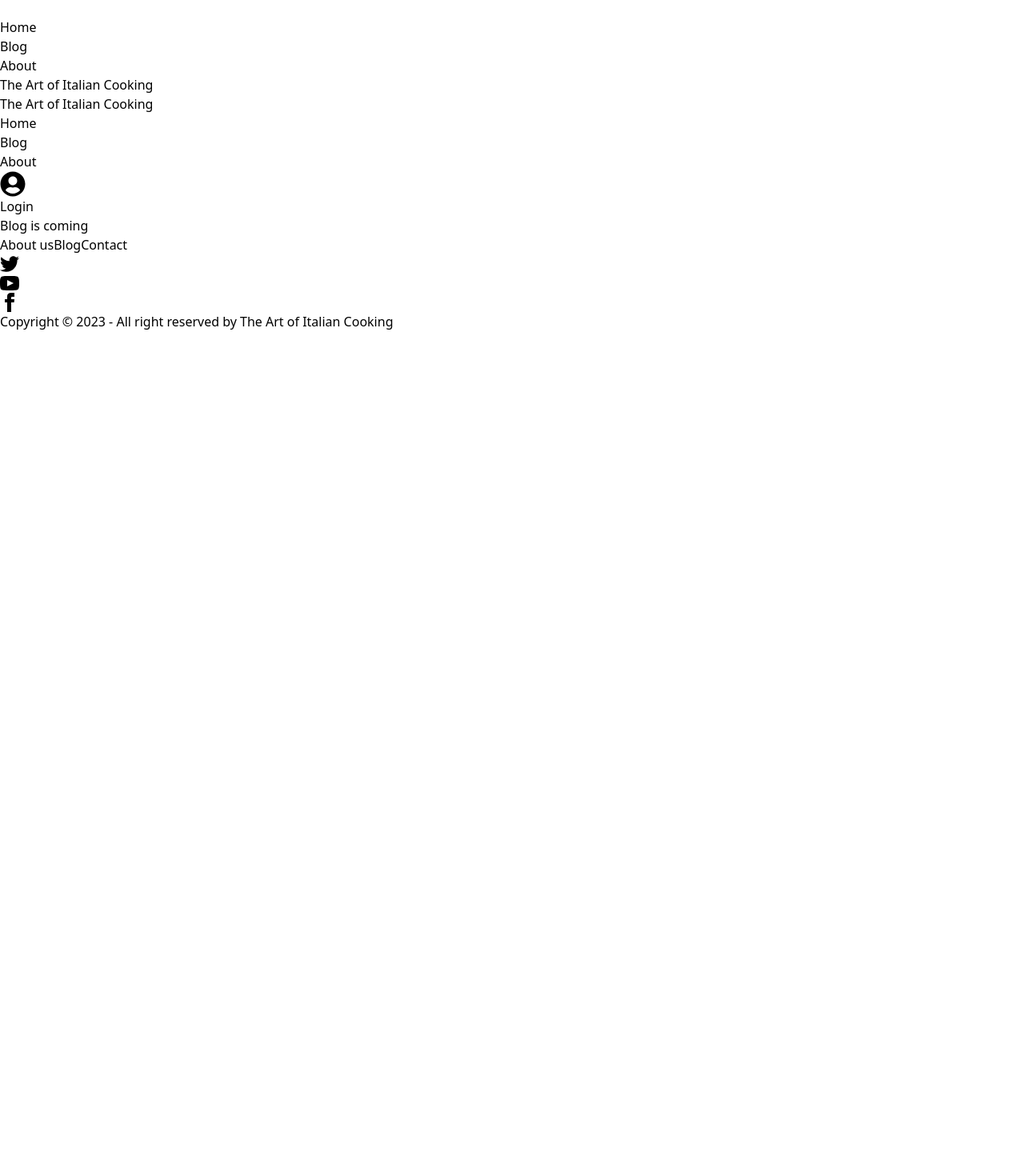
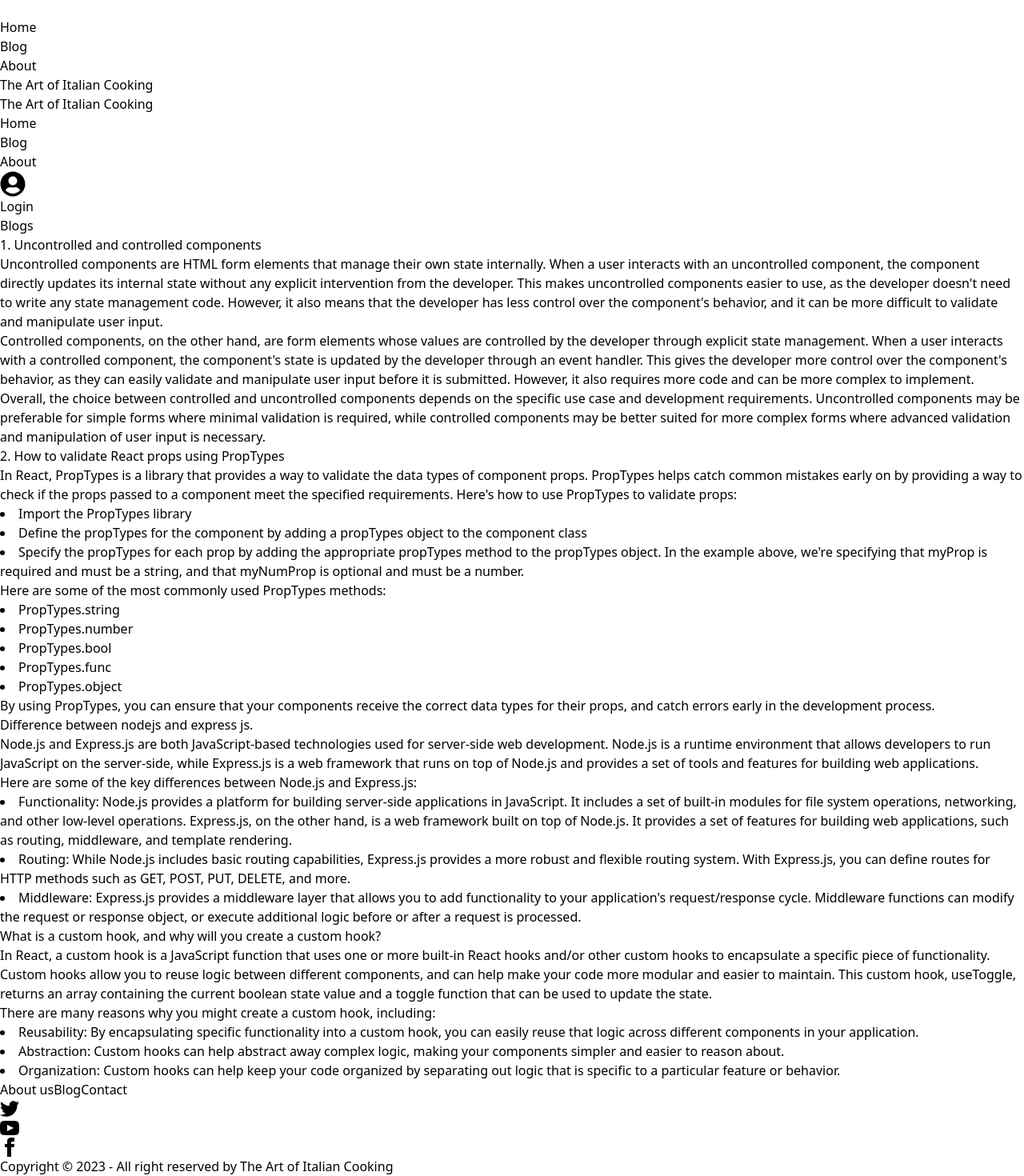
Before and after one commit to Mridul1x/The-Art-of-Italian-Chief, a React (Vite) app: page /blog in a window 1280 px wide. Shown: the part 1258-2728 px from the top of the page at 80% size. Before the commit the page ends 1672 px from the top, so only its background shows below. Built offline with nearby package versions, Linux system fonts and the light colour scheme; no server answers.

Commit message:
Added Blog Page

```diff
--- a/src/chefSection/ChefCards/ChefCards.jsx
+++ b/src/chefSection/ChefCards/ChefCards.jsx
@@ -4,7 +4,6 @@ import ChefDetails from "../ChefDetails/ChefDetails";
 
 const ChefCards = () => {
   const chefs = useLoaderData();
-  console.log(chefs);
   return (
     <div className="mt-28 ">
       <div className="lg:w-1/2 lg:mx-auto text-center mx-8">
--- a/src/component/Blog/Blog.jsx
+++ b/src/component/Blog/Blog.jsx
@@ -1,10 +1,133 @@
 import React from "react";
-
 
 const Blog = () => {
   return (
     <div>
-      <h2>Blog is coming</h2>
+      <h1 className="text-2xl mt-6 text-center font-bold">Blogs</h1>
+      <div className="mx-12 text-justify">
+        <h1 className="mt-6 mb-2 text-xl font-semibold">
+          1. Uncontrolled and controlled components
+        </h1>
+        <p>
+          Uncontrolled components are HTML form elements that manage their own
+          state internally. When a user interacts with an uncontrolled
+          component, the component directly updates its internal state without
+          any explicit intervention from the developer. This makes uncontrolled
+          components easier to use, as the developer doesn't need to write any
+          state management code. However, it also means that the developer has
+          less control over the component's behavior, and it can be more
+          difficult to validate and manipulate user input.
+        </p>
+        <p className="my-2">
+          Controlled components, on the other hand, are form elements whose
+          values are controlled by the developer through explicit state
+          management. When a user interacts with a controlled component, the
+          component's state is updated by the developer through an event
+          handler. This gives the developer more control over the component's
+          behavior, as they can easily validate and manipulate user input before
+          it is submitted. However, it also requires more code and can be more
+          complex to implement.
+        </p>
+        <p>
+          Overall, the choice between controlled and uncontrolled components
+          depends on the specific use case and development requirements.
+          Uncontrolled components may be preferable for simple forms where
+          minimal validation is required, while controlled components may be
+          better suited for more complex forms where advanced validation and
+          manipulation of user input is necessary.
+        </p>
+        <h1 className="my-2 text-xl font-semibold">
+          2. How to validate React props using PropTypes
+        </h1>
+        <p>
+          In React, PropTypes is a library that provides a way to validate the
+          data types of component props. PropTypes helps catch common mistakes
+          early on by providing a way to check if the props passed to a
+          component meet the specified requirements. Here's how to use PropTypes
+          to validate props:
+          <li>Import the PropTypes library</li>
+          <li>
+            Define the propTypes for the component by adding a propTypes object
+            to the component class
+          </li>
+          <li>
+            Specify the propTypes for each prop by adding the appropriate
+            propTypes method to the propTypes object. In the example above,
+            we're specifying that myProp is required and must be a string, and
+            that myNumProp is optional and must be a number.
+          </li>
+          Here are some of the most commonly used PropTypes methods:
+          <li>PropTypes.string</li>
+          <li>PropTypes.number</li>
+          <li>PropTypes.bool</li>
+          <li>PropTypes.func</li>
+          <li>PropTypes.object</li>
+          By using PropTypes, you can ensure that your components receive the
+          correct data types for their props, and catch errors early in the
+          development process.
+        </p>
+        <h1 className="my-2 text-xl font-semibold">
+          Difference between nodejs and express js.
+        </h1>
+        <p>
+          Node.js and Express.js are both JavaScript-based technologies used for
+          server-side web development. Node.js is a runtime environment that
+          allows developers to run JavaScript on the server-side, while
+          Express.js is a web framework that runs on top of Node.js and provides
+          a set of tools and features for building web applications.
+          <br />
+          Here are some of the key differences between Node.js and Express.js:
+          <li>
+            Functionality: Node.js provides a platform for building server-side
+            applications in JavaScript. It includes a set of built-in modules
+            for file system operations, networking, and other low-level
+            operations. Express.js, on the other hand, is a web framework built
+            on top of Node.js. It provides a set of features for building web
+            applications, such as routing, middleware, and template rendering.
+          </li>
+          <li>
+            Routing: While Node.js includes basic routing capabilities,
+            Express.js provides a more robust and flexible routing system. With
+            Express.js, you can define routes for HTTP methods such as GET,
+            POST, PUT, DELETE, and more.
+          </li>
+          <li>
+            Middleware: Express.js provides a middleware layer that allows you
+            to add functionality to your application's request/response cycle.
+            Middleware functions can modify the request or response object, or
+            execute additional logic before or after a request is processed.
+          </li>
+        </p>
+        <h1 className="my-2 text-xl font-semibold">
+          What is a custom hook, and why will you create a custom hook?
+        </h1>
+        <p>
+          In React, a custom hook is a JavaScript function that uses one or more
+          built-in React hooks and/or other custom hooks to encapsulate a
+          specific piece of functionality. Custom hooks allow you to reuse logic
+          between different components, and can help make your code more modular
+          and easier to maintain. This custom hook, useToggle, returns an array
+          containing the current boolean state value and a toggle function that
+          can be used to update the state.
+        </p>
+        <p className="mt-1">
+          There are many reasons why you might create a custom hook, including:
+        </p>
+        <li>
+          Reusability: By encapsulating specific functionality into a custom
+          hook, you can easily reuse that logic across different components in
+          your application.
+        </li>
+        <li>
+          Abstraction: Custom hooks can help abstract away complex logic, making
+          your components simpler and easier to reason about.
+        </li>
+        <li>
+          Organization: Custom hooks can help keep your code organized by
+          separating out logic that is specific to a particular feature or
+          behavior.
+        </li>
+      </div>
     </div>
   );
 };
--- a/src/component/Login/Login.jsx
+++ b/src/component/Login/Login.jsx
@@ -19,7 +19,6 @@ const Login = () => {
     const form = event.target;
     const email = form.email.value;
     const password = form.password.value;
-    console.log(email, password);
 
     form.reset();
     setSuccess("");
--- a/src/component/Register/Register.jsx
+++ b/src/component/Register/Register.jsx
@@ -1,19 +1,25 @@
 import React, { useContext, useState } from "react";
 import { Link } from "react-router-dom";
 import { AuthContext } from "../../provider/AuthProvider";
+import app from "../../utilities/firebase.config";
+import { getAuth, updateProfile } from "firebase/auth";
 
 const Register = () => {
   const { createUser } = useContext(AuthContext);
+  const auth = getAuth(app);
   const [error, setError] = useState("");
+  const [success, setSuccess] = useState("");
   const handleButton = (event) => {
     event.preventDefault();
     const form = event.target;
     const email = form.email.value;
     const password = form.password.value;
     const name = form.username.value;
-    console.log(email, password, name);
+    const photoUrl = form.photourl.value;
+
 
     setError("");
+    setSuccess("");
 
     if (password.length < 6) {
       setError("Password must be 6 character or longer");
@@ -24,6 +30,11 @@ const Register = () => {
       .then((result) => {
         // Signed in
         const user = result.user;
+        updateProfile(auth.currentUser, {
+          displayName: name,
+          photoURL: photoUrl,
+        });
+        setSuccess("Registration Successful");
         console.log(user);
       })
       .catch((error) => {
@@ -49,6 +60,18 @@ const Register = () => {
                 type="text"
                 placeholder="Enter your Full Name"
                 name="username"
+                required
+                className="input input-bordered"
+              />
+            </div>
+            <div className="form-control">
+              <label className="label">
+                <span className="label-text">Photo Url</span>
+              </label>
+              <input
+                type="text"
+                placeholder="Enter your photo url"
+                name="photourl"
                 required
                 className="input input-bordered"
               />
@@ -92,9 +115,10 @@ const Register = () => {
               </Link>{" "}
             </p>
             <div className="form-control mt-6">
-              <button className="btn btn-primary">Sign Up</button>
+              <button className="btn btn-primary">Register</button>
             </div>
             <p className="text-red-500">{error}</p>
+            <p className="text-green-600">{success}</p>
           </form>
         </div>
       </div>
```
